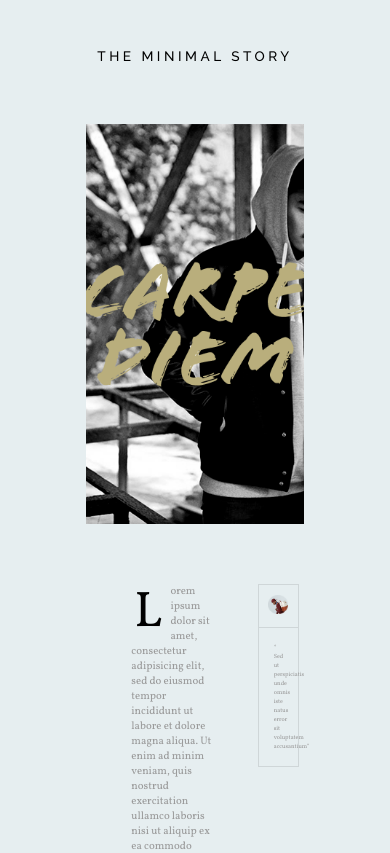
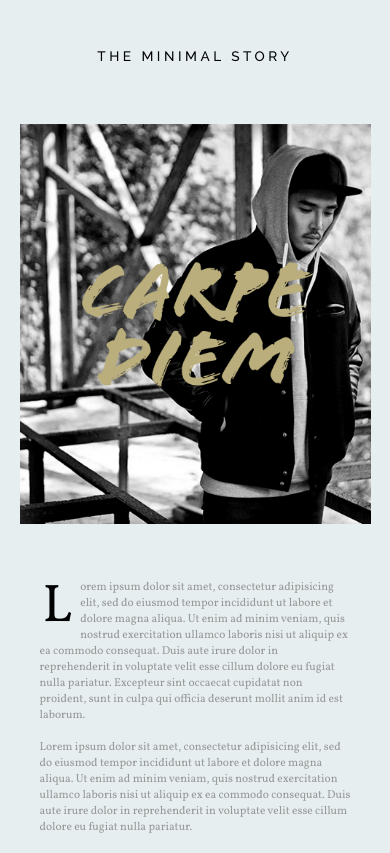
Before and after one commit to bevieboo/minimal, a website: page index.html in a window 390 px wide. Shown: the part 4020-4873 px from the top of the page. Drawn offline with Linux system fonts and the light colour scheme.

Commit message:
story responsive complete

```diff
--- a/bundle/bundle.css
+++ b/bundle/bundle.css
@@ -1443,14 +1443,14 @@ img {
   vertical-align: top;
   margin: 20px 0;
   border: 1px solid rgba(0, 0, 0, 0.1);
-  width: 14%;
-  height: 200px; }
+  width: 14%; }
 
 .story-block-image-wrap {
   height: 50%;
   padding: 10px 0;
   border-bottom: 1px solid rgba(0, 0, 0, 0.1);
-  text-align: center; }
+  text-align: center;
+  line-height: 1; }
 
 .story-block-image {
   width: 50%; }
@@ -1504,20 +1504,31 @@ img {
   .story-wrap {
     text-align: center; }
   .story-text {
-    margin: 0 auto;
     width: 60%;
-    text-align: left; }
+    text-align: left;
+    font-size: 0.9em;
+    padding-left: 0; }
   .story-block {
     height: 100%;
-    width: 15%;
+    width: 16%;
     text-align: left;
-    font-size: 0.6em; } }
+    font-size: 1em; } }
 
 @media (max-width: 1100px) {
   .header-logo {
     left: 50px; }
   .header-user-options {
-    top: 20%; } }
+    top: 20%; }
+  .story-image {
+    width: 90%; }
+  .story-text {
+    width: 72%;
+    padding-left: 0;
+    font-size: 0.9em; }
+  .story-block {
+    width: 18%; }
+  .story-block-text {
+    font-size: 0.75em; } }
 
 @media (max-width: 1000px) {
   .module-title, .module-blog-title {
@@ -1565,7 +1576,9 @@ img {
     height: 12vw; }
   .blog-wrap {
     font-size: 0.8em;
-    margin-bottom: 20px; } }
+    margin-bottom: 20px; }
+  .story-text {
+    font-size: 0.9em; } }
 
 @media (max-width: 820px) {
   .header {
@@ -1650,7 +1663,11 @@ img {
   .popular-info {
     font-size: 12px; }
   .big-button {
-    font-size: 8px; } }
+    font-size: 8px; }
+  .story-wrap {
+    width: 90%; }
+  .story-image {
+    width: 100%; } }
 
 @media (max-width: 720px) {
   .blog-one, .blog-two, .blog-three, .blog-four {
@@ -1658,7 +1675,11 @@ img {
     margin-bottom: 50px; }
   .blog-one-image, .blog-two-image, .blog-three-image, .blog-four-image {
     width: 115px;
-    height: 115px; } }
+    height: 115px; }
+  .story-text {
+    width: 70%; }
+  .story-block {
+    width: 25%; } }
 
 @media (max-width: 550px) {
   .banner {
@@ -1691,4 +1712,21 @@ img {
     font-size: 7px;
     padding: 7px 18px; }
   .blog-wrap {
-    width: 90%; } }
+    width: 90%; }
+  .story-wrap {
+    margin-bottom: 30px; }
+  .story-text {
+    width: 100%;
+    padding: 15px 20px; }
+  .story-block {
+    width: 70%;
+    margin-top: 10px; }
+  .story-block-image-wrap, .story-block-text {
+    display: inline-block; }
+  .story-block-image-wrap {
+    border-bottom: 0;
+    width: 30%;
+    border-right: 1px solid rgba(0, 0, 0, 0.1); }
+  .story-block-text {
+    width: 68%;
+    vertical-align: top; } }
--- a/scss/modules/_index_media.scss
+++ b/scss/modules/_index_media.scss
@@ -59,18 +59,16 @@
     text-align: center;
   }
   .story-text{
-    margin: 0 auto;
     width: 60%;
     text-align: left;
+    font-size: 0.9em;
+    padding-left: 0;
   }
   .story-block {
     height: 100%;
-    width: 15%;
+    width: 16%;
     text-align: left;
-    font-size: 0.6em;
-  }
-  .story-block-text {
-
+    font-size: 1em;
   }
 }
 
@@ -80,6 +78,20 @@
   }
   .header-user-options {
     top: 20%;
+  }
+  .story-image {
+    width: 90%;
+  }
+  .story-text{
+    width: 72%;
+    padding-left: 0;
+    font-size: 0.9em;
+  }
+  .story-block {
+    width: 18%;
+  }
+  .story-block-text {
+    font-size: 0.75em;
   }
 }
 
@@ -146,6 +158,9 @@
   .blog-wrap {
     font-size: 0.8em;
     margin-bottom: 20px;
+  }
+  .story-text {
+    font-size: 0.9em;
   }
 }
 
@@ -261,6 +276,12 @@
   .big-button {
     font-size: 8px;
   }
+  .story-wrap {
+    width: 90%;
+  }
+  .story-image {
+    width: 100%;
+  }
 }
 
 @media (max-width: 720px) {
@@ -271,6 +292,12 @@
   %blog-image-dims {
     width: 115px;
     height: 115px;
+  }
+  .story-text {
+    width: 70%;
+  }
+  .story-block {
+    width: 25%;
   }
 }
 
@@ -317,4 +344,28 @@
   .blog-wrap {
     width: 90%;
   }
+  .story-wrap {
+    margin-bottom: 30px;
+  }
+  .story-text {
+    width: 100%;
+    padding: 15px 20px;
+  }
+  .story-block {
+    width: 70%;
+    margin-top: 10px;
+  }
+  .story-block-image-wrap, .story-block-text {
+    display: inline-block;;
+  }
+  .story-block-image-wrap {
+    border-bottom: 0;
+    width: 30%;
+    border-right: 1px solid rgba(0, 0, 0, 0.1);
+  }
+  .story-block-text {
+    width: 68%;
+    vertical-align: top;
+  }
+
 }
--- a/scss/modules/_index_story.scss
+++ b/scss/modules/_index_story.scss
@@ -46,13 +46,13 @@
   margin: 20px 0;
   border: 1px solid rgba(0, 0, 0, 0.1);
   width: 14%;
-  height: 200px;
 }
 .story-block-image-wrap {
   height: 50%;
   padding: 10px 0;
   border-bottom: 1px solid rgba(0, 0, 0, 0.1);
   text-align: center;
+  line-height: 1;
   // background-image: url('../images/index/storyblock.png');
   // background-repeat: no-repeat;
   // background-position: center center;
```
